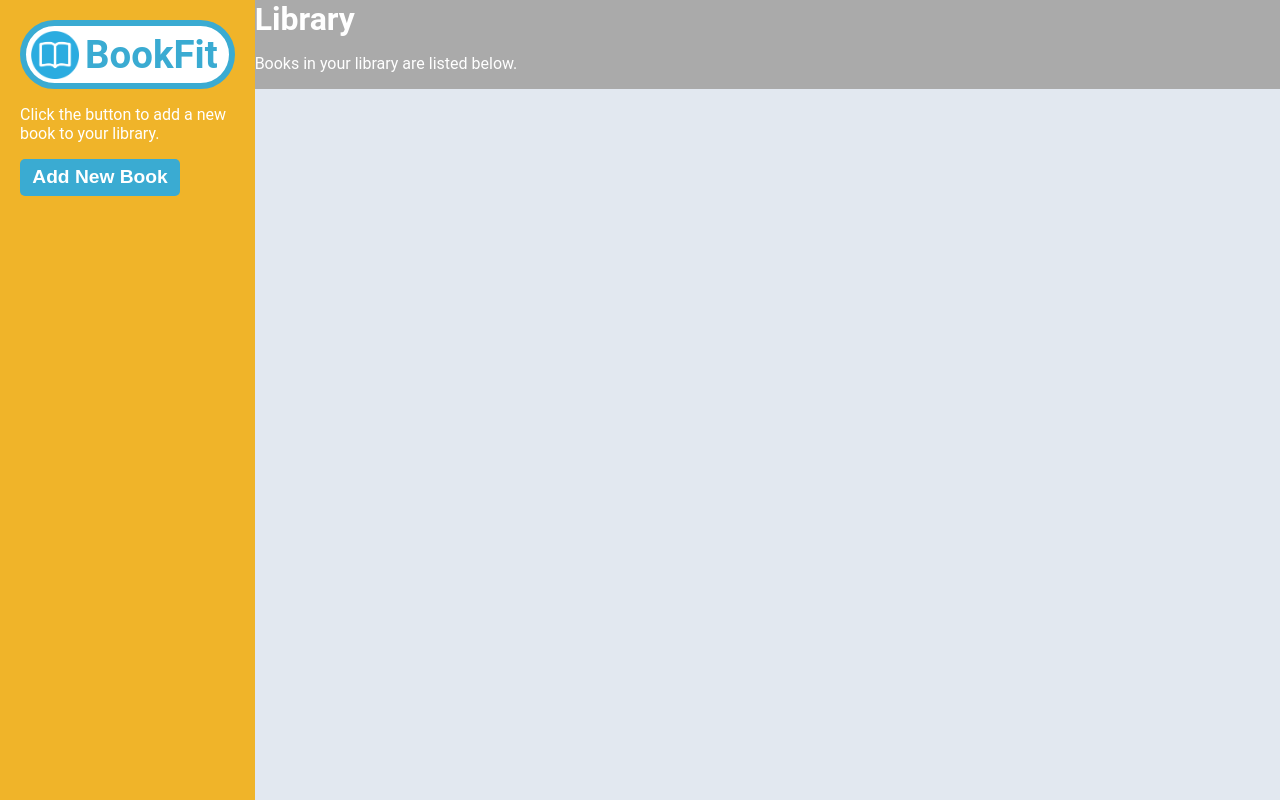
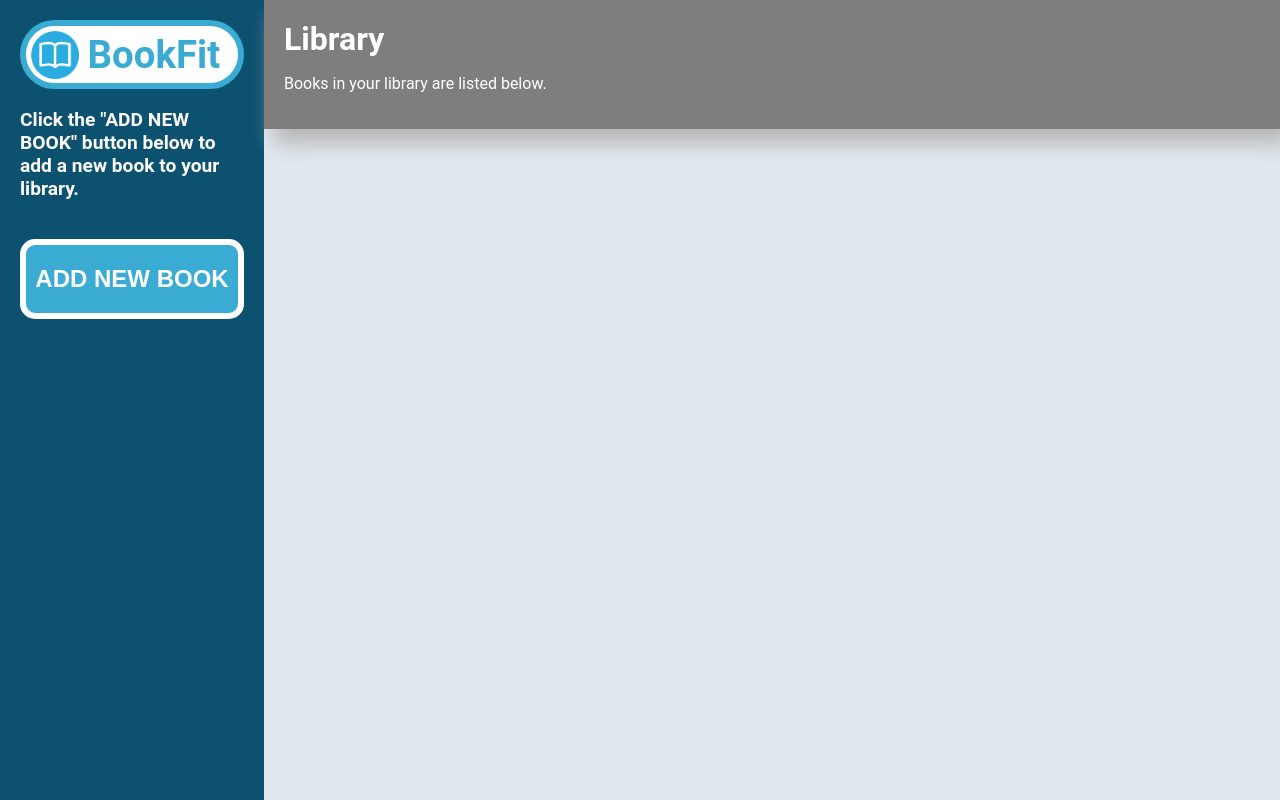
Before and after one commit to livingicon/library-project, a plain HTML site: page index.html in a window 1280 px wide. Shown: the top 800 px of the page. Drawn offline with Linux system fonts and the light colour scheme.

Commit message:
Add close button to modal and closeModal function, change general styling

```diff
--- a/index.html
+++ b/index.html
@@ -17,8 +17,8 @@
       <h1>BookFit</h1>
     </div>
     <div class="addBook">
-      <p>Click the button to add a new book to your library.</p>
-      <button id="modalBtn">Add New Book</button>
+      <p>Click the "ADD NEW BOOK" button below to add a new book to your library.</p>
+      <button id="modalBtn">ADD NEW BOOK</button>
     </div>
   </div>
   <div class="right">
@@ -53,7 +53,8 @@
           <input class="checkbox" type="checkbox" id="read">
         </div>
 
-        <button id="submitBtn" type="submit">Add Book</button>
+        <button id="submitBtn" type="submit">ADD BOOK</button>
+        <button id="closeBtn" type="submit">CLOSE</button>
       </form>
     </div>
   </div>
--- a/script.js
+++ b/script.js
@@ -4,6 +4,7 @@ let myLibrary = [];
 //buttons
 const modal = document.getElementById("modal");
 const modalBtn = document.getElementById("modalBtn");
+const closeBtn = document.getElementById('closeBtn');
 const submitBtn = document.getElementById("submitBtn");
 const deleteBtn = document.getElementById("deleteBtn");
 const readBtn = document.getElementById('readBtn');
@@ -11,6 +12,7 @@ const readBtn = document.getElementById('readBtn');
 //EVENT LISTENERS
 modalBtn.addEventListener('click', openModal);
 submitBtn.addEventListener('click', addBookToLibrary);
+closeBtn.addEventListener('click', closeModal);
 
 //FUNCTIONS
 //1. constructor
@@ -30,6 +32,11 @@ window.onload = function() {
 //3. open form
 function openModal() {
   modal.style.display = "block";
+};
+
+function closeModal() {
+  modal.style.display = "none";
+  document.getElementById("addBookForm").reset();
 };
 
 //4. add book
--- a/style.css
+++ b/style.css
@@ -24,7 +24,7 @@ html body {
 
 .sidebar {
   color: white;
-  background-color: #f0b429;
+  background-color: #0c5170;
   padding: 20px;
 }
 
@@ -38,6 +38,28 @@ html body {
   border: 6px solid #3aabd2;
   border-radius: 50px;
   background-color: #ffffff;
+}
+
+.addBook {
+  display: grid;
+  justify-items: center;
+  gap: 20px;
+}
+
+.addBook p {
+  font-weight: bold;
+  font-size: 1.2rem;
+}
+
+#modalBtn {
+  color: #ffffff;
+  background-color: #3aabd2;
+  border-radius: 15px;
+  border: 6px solid #ffffff;
+  width: 14rem;
+  height: 5rem;
+  font-weight: bold;
+  font-size: 1.5em;
 }
 
 .right {
@@ -54,20 +76,13 @@ html body {
   margin: 6px;
 }
 
-#modalBtn {
-  color: white;
-  background-color: #3aabd2;
-  border-radius: 5px;
-  border: none;
-  width: 10rem;
-  height: 2.3rem;
-  font-weight: bold;
-  font-size: 1.2em;
-}
-
 .header {
-  color: white;
-  background-color: #aaaaaa;
+  color: #ffffff;
+  background-color: #7e7e7e;
+  padding: 20px;
+  box-shadow: 10px 15px 20px rgb(182, 182, 182);
+  position: relative;
+  z-index: 10;
 }
 
 .header h1 {
@@ -81,12 +96,17 @@ html body {
  grid-template-columns: repeat(auto-fit, minmax(200px, 200px));
  /* add grid-template-rows */
  grid-gap: 30px;
+ padding: 30px;
 }
 
 .card {
-  background-color: #8a816d;
+  background-color: #5c4421;
+  color: #ffffff;
+  padding: 10px;
   width: 200px;
   height: 200px;
+  border-radius: 15px;
+  box-shadow: 10px 15px 20px rgb(182, 182, 182);
 }
 
 #modal {
```
